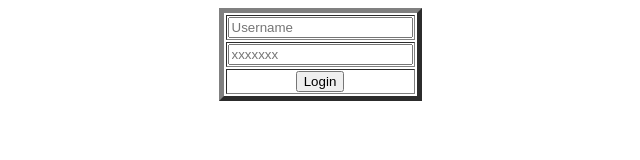
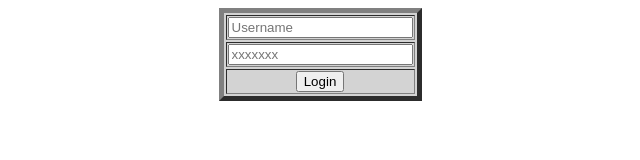
Before and after one commit to OkekeKachi/Login-form, a plain HTML site: page index.html in a window 1280 px wide. Shown: the whole page, without its empty margins (320-960 px from the left). Drawn offline with Linux system fonts and the light colour scheme.

Commit message:
adding background color to form

```diff
--- a/index.html
+++ b/index.html
@@ -5,10 +5,11 @@
     <meta http-equiv="X-UA-Compatible" content="IE=edge">
     <meta name="viewport" content="width=device-width, initial-scale=1.0">
     <title>Document</title>
+    <link rel="stylesheet" href="style.css">
 </head>
 <body>
     <div align="center" >
-        <table border="5">
+        <table border="5" class="loginForm">
             <tr>
                 <td>
                     <input type="text" placeholder="Username"><br>
--- /dev/null
+++ b/style.css
@@ -0,0 +1,3 @@
+.loginForm{
+    background-color: lightgray;
+}
```
